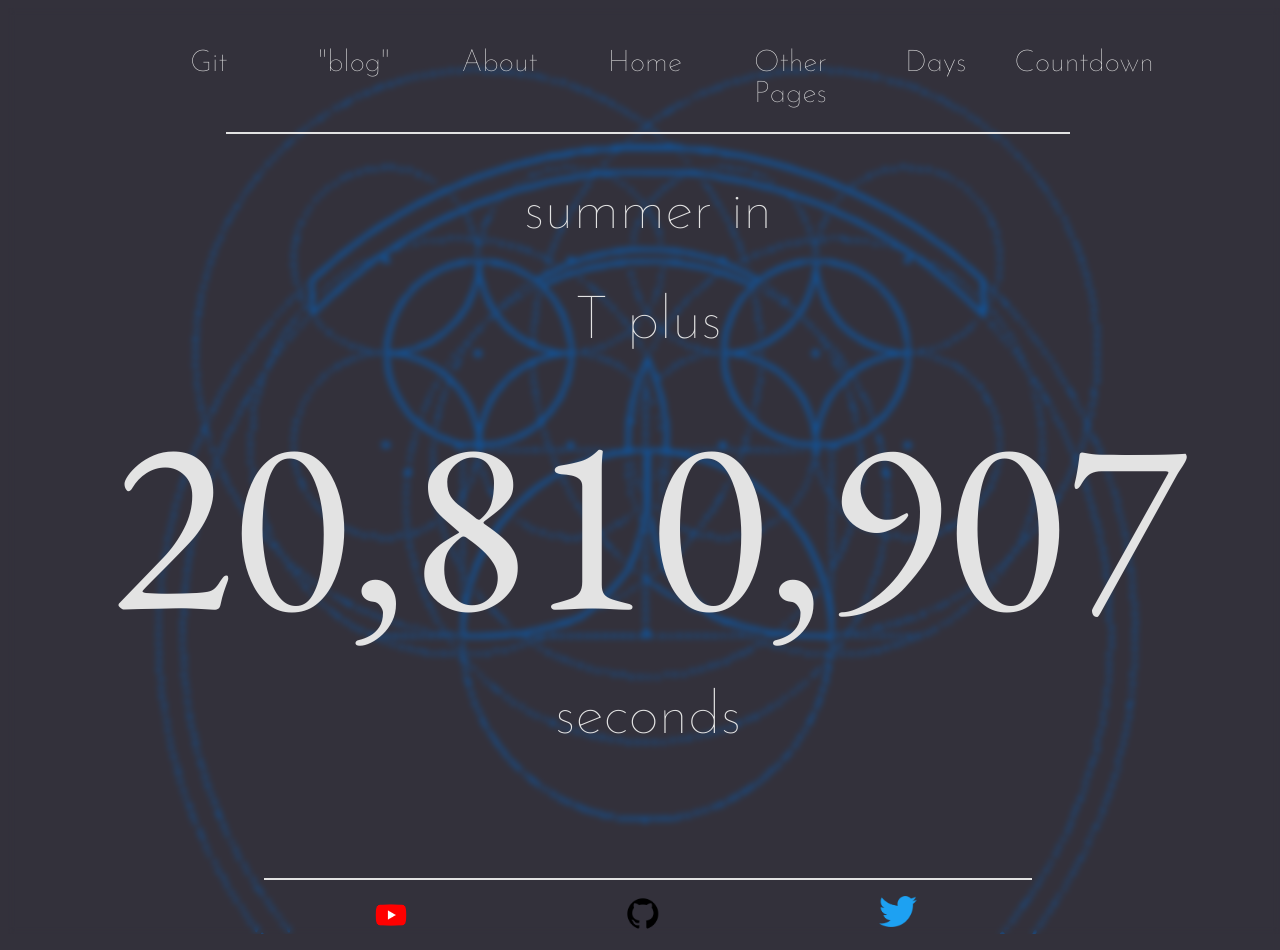
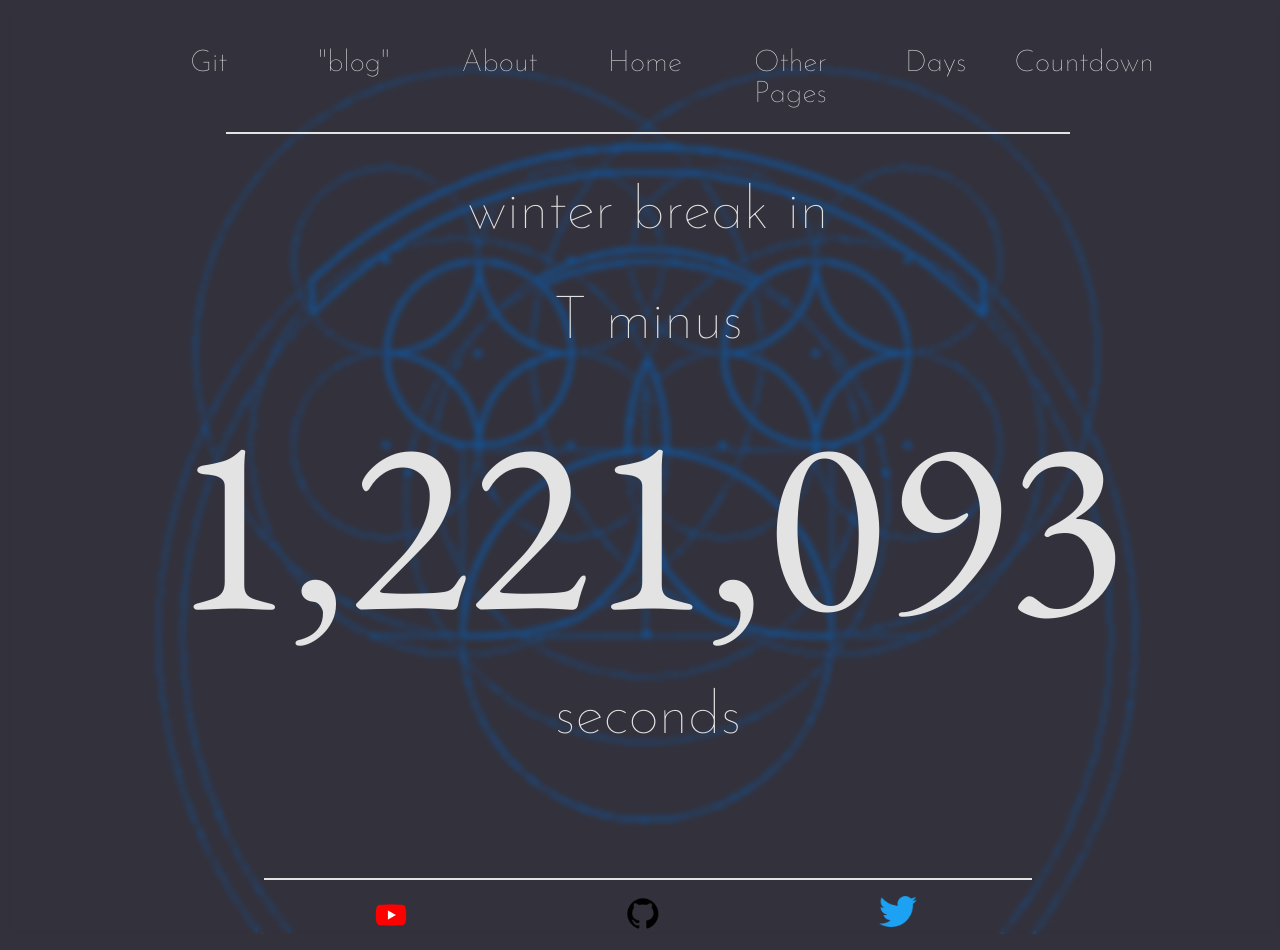
Before and after one commit to Path0/BetelWeb, a plain HTML site: page countdown/countdown.html in a window 1280 px wide. Drawn offline with nearby package versions, Linux system fonts and the light colour scheme.

Commit message:
updated countdown

```diff
--- a/countdown/countdown.js
+++ b/countdown/countdown.js
@@ -1,13 +1,13 @@
 
 
 ctdn();
-document.getElementById("event").innerHTML = "summer in";
+document.getElementById("event").innerHTML = "winter break in";
 window.setInterval(ctdn, 1000);
 
 function ctdn() {
     var now = new Date(Date.now());
     var to = new Date();
-    to.setFullYear(2022,4-1,7);
+    to.setFullYear(2022,12-1,18);
     to.setHours(0);
     to.setMinutes(0);
     to.setSeconds(0);
```
Also changed, not shown: other/others.html (+12 -0 lines).
